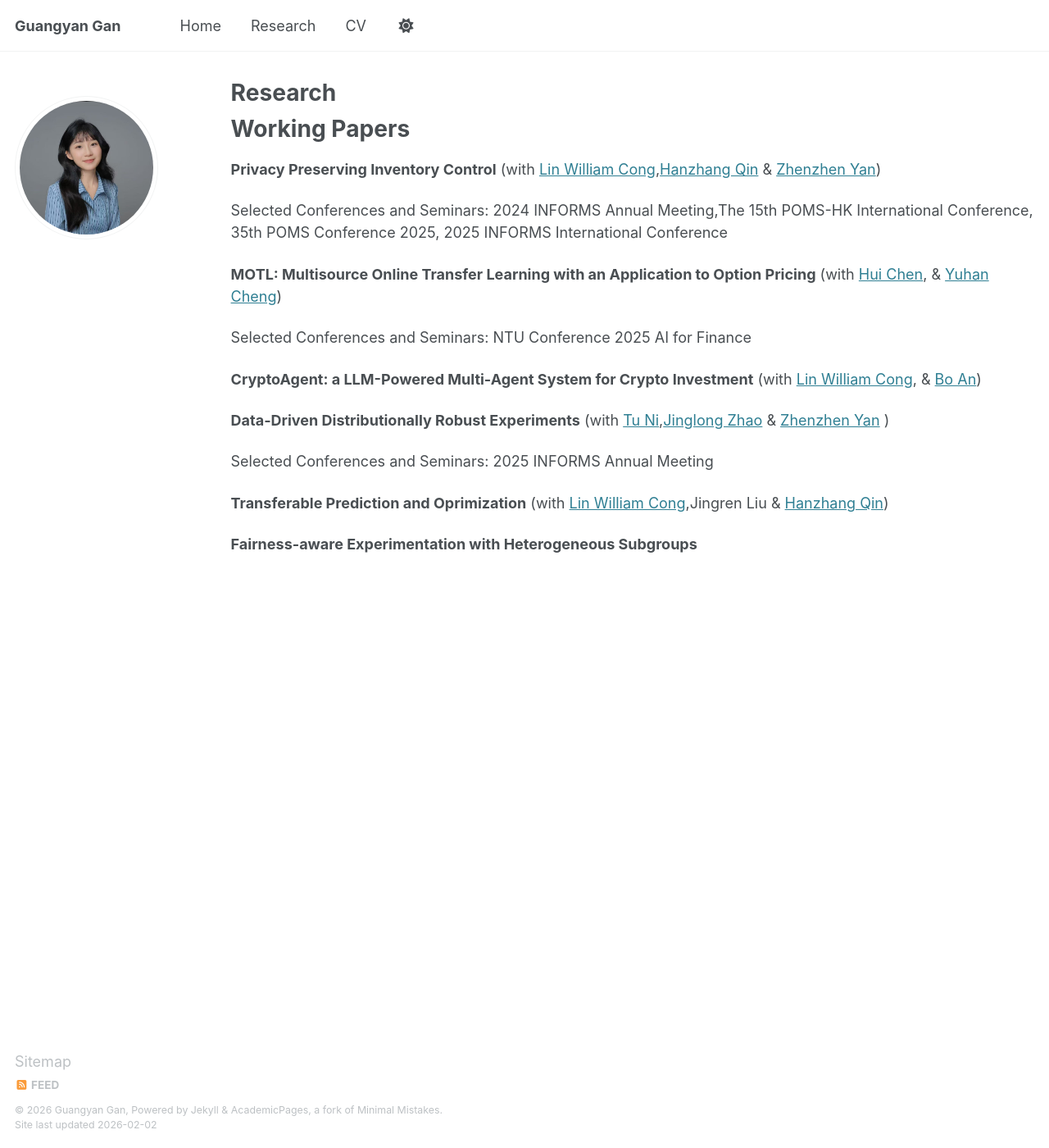
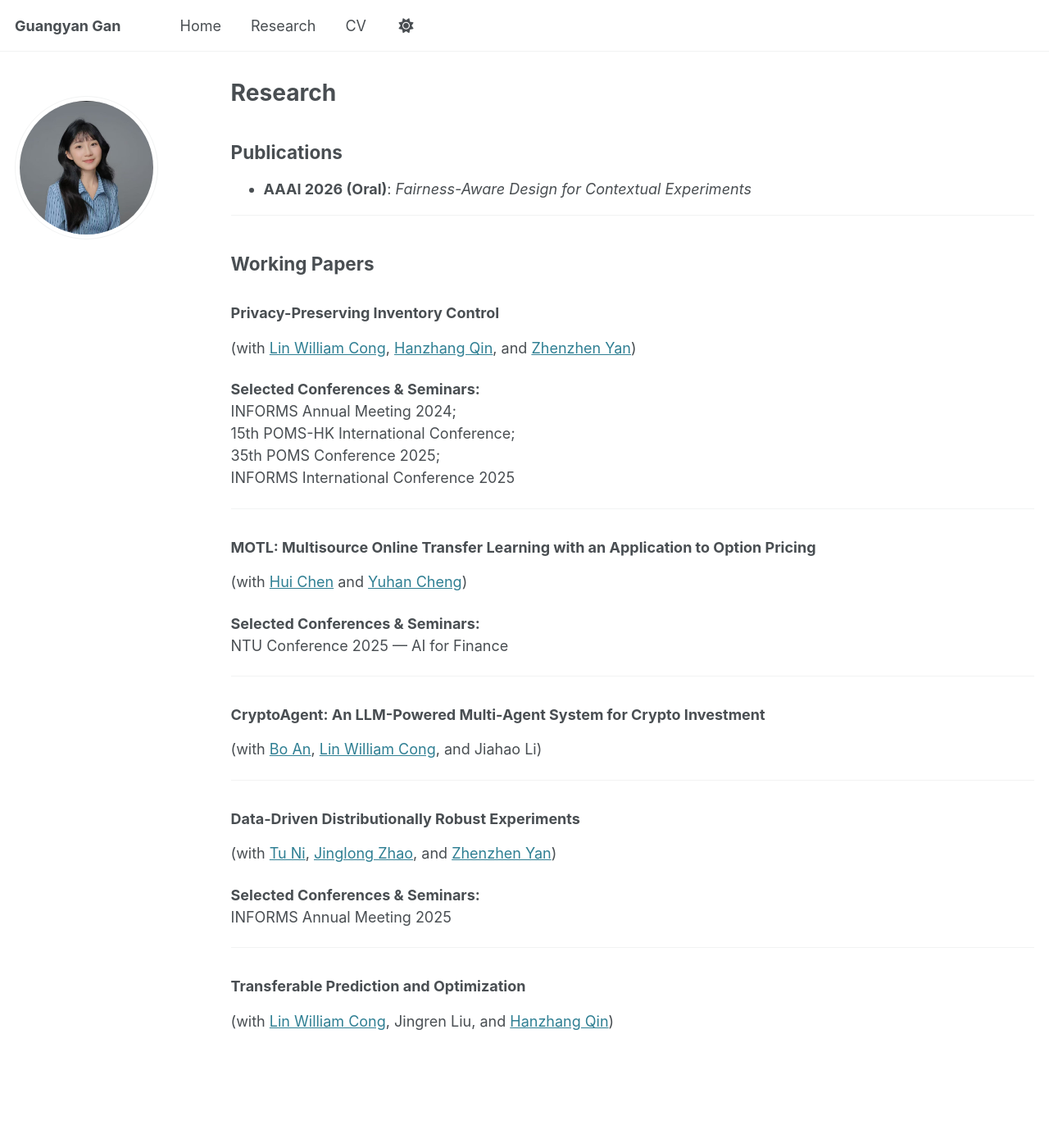
Before and after one commit to GuangyanGan/GuangyanGan.github.io, a Jekyll site: the page built from _pages/Research.md, in a window 1280 px wide and 1400 px high. Shown: the whole window at 82% size. Built offline with Jekyll 4.4.1, drawn with Linux system fonts in a browser that asks for light colours.

Commit message:
Update Research.md

```diff
--- a/_pages/Research.md
+++ b/_pages/Research.md
@@ -9,24 +9,53 @@ redirect_from:
 
 {% include base_path %}
 
-Working Papers
-=============
-**Privacy Preserving Inventory Control** (with [Lin William Cong](https://www.linwilliamcong.com),[Hanzhang Qin](https://hanzhangqin.com) & [Zhenzhen Yan](https://sites.google.com/view/zhenzhenyan/home))
+## Publications
 
-Selected Conferences and Seminars:  2024 INFORMS Annual Meeting,The 15th POMS-HK International Conference, 35th POMS Conference 2025, 2025 INFORMS International Conference
+- **AAAI 2026 (Oral)**: *Fairness-Aware Design for Contextual Experiments*
 
-**MOTL: Multisource Online Transfer Learning with  an Application to Option Pricing** (with [Hui Chen](https://mitsloan.mit.edu/faculty/directory/hui-chen), & [Yuhan Cheng](https://www.glxy.sdu.edu.cn/info/1091/6845.htm))
+---
 
-Selected Conferences and Seminars: NTU Conference 2025 AI for Finance
+## Working Papers
 
-**CryptoAgent: a LLM-Powered Multi-Agent System for Crypto Investment** (with [Lin William Cong](https://www.linwilliamcong.com), & [Bo An](https://dr.ntu.edu.sg/entities/person/Bo-An))
+### Privacy-Preserving Inventory Control
+(with [Lin William Cong](https://www.linwilliamcong.com),
+[Hanzhang Qin](https://hanzhangqin.com),
+and [Zhenzhen Yan](https://sites.google.com/view/zhenzhenyan/home))
 
+**Selected Conferences & Seminars:**
+INFORMS Annual Meeting 2024;
+15th POMS-HK International Conference;
+35th POMS Conference 2025;
+INFORMS International Conference 2025
 
-**Data-Driven Distributionally Robust Experiments** (with [Tu Ni](https://nitu.mystrikingly.com),[Jinglong Zhao](https://www.bu.edu/questrom/profiles/jinglong-zhao/) & [Zhenzhen Yan](https://sites.google.com/view/zhenzhenyan/home) )
+---
 
-Selected Conferences and Seminars: 2025 INFORMS Annual Meeting
+### MOTL: Multisource Online Transfer Learning with an Application to Option Pricing
+(with [Hui Chen](https://mitsloan.mit.edu/faculty/directory/hui-chen) and
+[Yuhan Cheng](https://www.glxy.sdu.edu.cn/info/1091/6845.htm))
 
+**Selected Conferences & Seminars:**
+NTU Conference 2025 — AI for Finance
 
-**Transferable Prediction and Oprimization** (with [Lin William Cong](https://www.linwilliamcong.com),Jingren Liu & [Hanzhang Qin](https://hanzhangqin.com))
+---
 
-**Fairness-aware Experimentation with Heterogeneous Subgroups**
+### CryptoAgent: An LLM-Powered Multi-Agent System for Crypto Investment
+(with [Bo An](https://dr.ntu.edu.sg/entities/person/Bo-An),
+[Lin William Cong](https://www.linwilliamcong.com),
+and Jiahao Li)
+
+---
+
+### Data-Driven Distributionally Robust Experiments
+(with [Tu Ni](https://nitu.mystrikingly.com),
+[Jinglong Zhao](https://www.bu.edu/questrom/profiles/jinglong-zhao/),
+and [Zhenzhen Yan](https://sites.google.com/view/zhenzhenyan/home))
+
+**Selected Conferences & Seminars:**
+INFORMS Annual Meeting 2025
+
+---
+
+### Transferable Prediction and Optimization
+(with [Lin William Cong](https://www.linwilliamcong.com), Jingren Liu,
+and [Hanzhang Qin](https://hanzhangqin.com))
```
